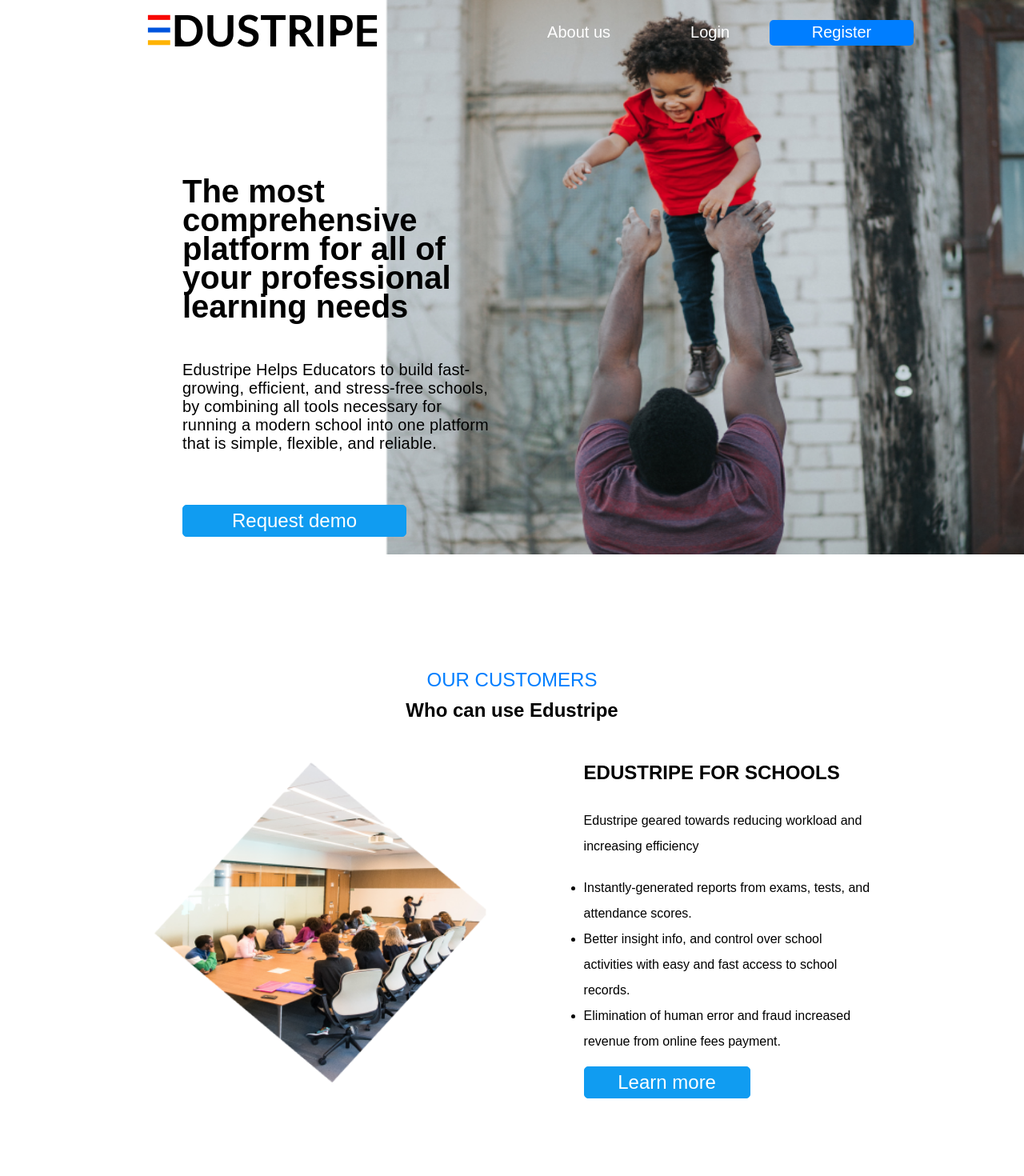
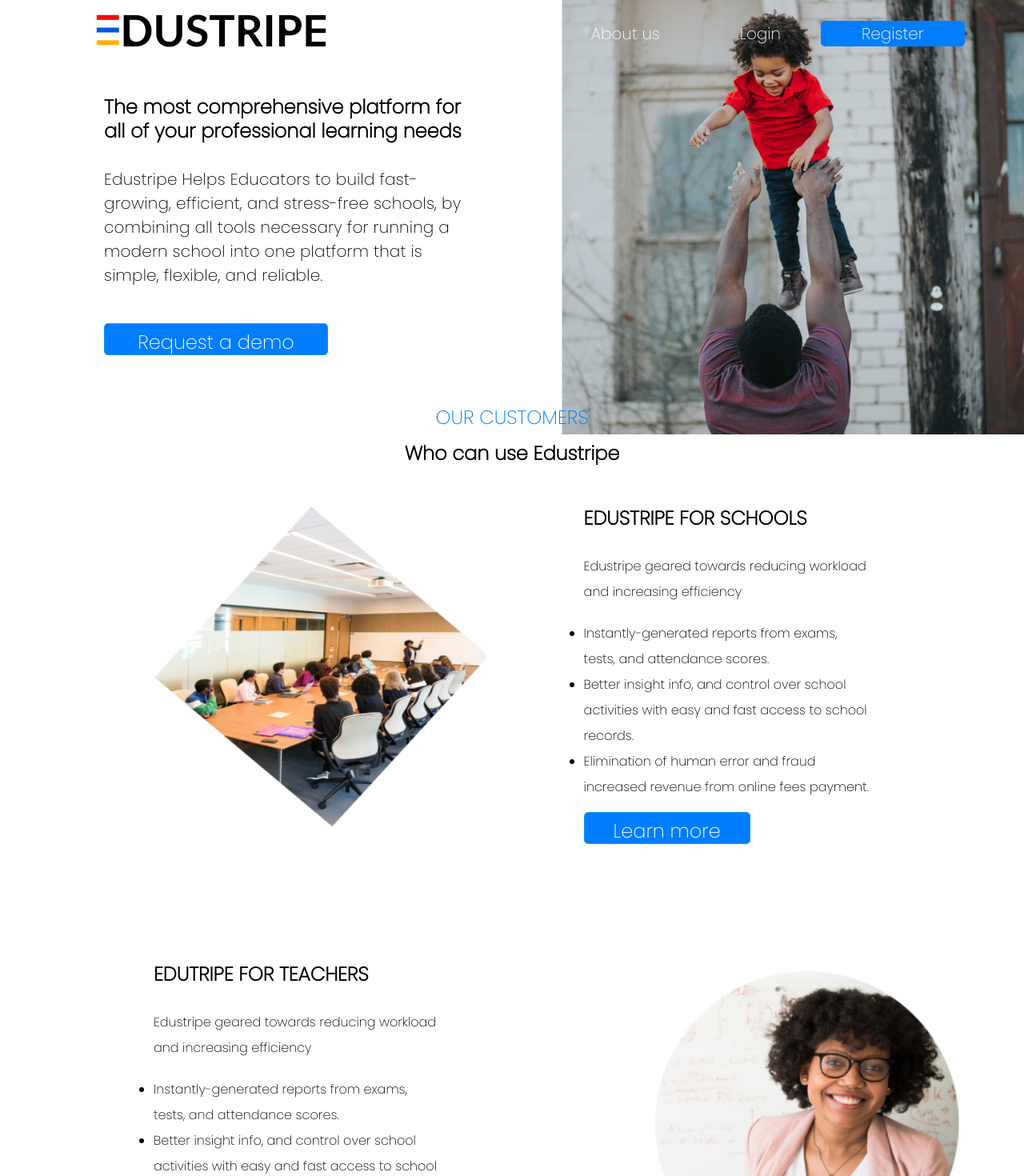
Before and after one commit to edustripetech/edustripe_client_v1, a React app: page / in a window 1280 px wide. Shown: the top 1470 px of the page at 80% size. Built offline with nearby package versions, Linux system fonts and the light colour scheme.

Commit message:
Revamp section one

```diff
--- /dev/null
+++ b/src/assets/svg/Facebook.js
@@ -0,0 +1,12 @@
+import React from 'react';
+
+const Facebook = () => {
+  return (
+    <svg width="30" height="30" viewBox="0 0 30 30" fill="none" xmlns="http://www.w3.org/2000/svg">
+      <circle cx="15" cy="15" r="15" fill="white"/>
+      <path fill-rule="evenodd" clip-rule="evenodd" d="M15 0C6.71573 0 0 6.71573 0 15C0 23.2843 6.71573 30 15 30C23.2843 30 30 23.2843 30 15C30 6.71573 23.2843 0 15 0ZM16.5635 15.6589V23.8197H13.1869V15.6592H11.5V12.8469H13.1869V11.1585C13.1869 8.86425 14.1395 7.5 16.8457 7.5H19.0988V10.3126H17.6905C16.637 10.3126 16.5673 10.7056 16.5673 11.4391L16.5635 12.8466H19.1147L18.8162 15.6589H16.5635Z" fill="#6F6F6F"/>
+    </svg>
+  );
+}
+
+export default Facebook;
--- /dev/null
+++ b/src/assets/svg/Linkedin.js
@@ -0,0 +1,12 @@
+import React from 'react';
+
+const Linkedin = () => {
+  return (
+    <svg width="30" height="30" viewBox="0 0 30 30" fill="none" xmlns="http://www.w3.org/2000/svg">
+      <circle cx="15" cy="15" r="15" fill="white"/>
+      <path fill-rule="evenodd" clip-rule="evenodd" d="M15 0C6.71573 0 0 6.71573 0 15C0 23.2843 6.71573 30 15 30C23.2843 30 30 23.2843 30 15C30 6.71573 23.2843 0 15 0ZM7.20099 12.4236H10.6003V22.6372H7.20099V12.4236ZM10.8242 9.26419C10.8022 8.26275 10.086 7.5 8.92315 7.5C7.76026 7.5 7 8.26275 7 9.26419C7 10.2449 7.73779 11.0296 8.87902 11.0296H8.90074C10.086 11.0296 10.8242 10.2449 10.8242 9.26419ZM18.9457 12.1838C21.1826 12.1838 22.8596 13.6439 22.8596 16.7811L22.8595 22.6372H19.4603V17.173C19.4603 15.8005 18.9684 14.8639 17.7378 14.8639C16.7987 14.8639 16.2393 15.4953 15.9936 16.1051C15.9037 16.3237 15.8817 16.6282 15.8817 16.9334V22.6375H12.4819C12.4819 22.6375 12.5267 13.3823 12.4819 12.4239H15.8817V13.8706C16.3328 13.1752 17.1409 12.1838 18.9457 12.1838Z" fill="#6F6F6F"/>
+    </svg>
+  );
+}
+
+export default Linkedin;
--- /dev/null
+++ b/src/assets/svg/Twitter.js
@@ -0,0 +1,12 @@
+import React from 'react';
+
+const Twitter = () => {
+  return (
+    <svg width="30" height="30" viewBox="0 0 30 30" fill="none" xmlns="http://www.w3.org/2000/svg">
+      <circle cx="15" cy="15" r="15" fill="white"/>
+      <path fill-rule="evenodd" clip-rule="evenodd" d="M15 0C6.71573 0 0 6.71573 0 15C0 23.2843 6.71573 30 15 30C23.2843 30 30 23.2843 30 15C30 6.71573 23.2843 0 15 0ZM16.5635 15.6589V23.8197H13.1869V15.6592H11.5V12.8469H13.1869V11.1585C13.1869 8.86425 14.1395 7.5 16.8457 7.5H19.0988V10.3126H17.6905C16.637 10.3126 16.5673 10.7056 16.5673 11.4391L16.5635 12.8466H19.1147L18.8162 15.6589H16.5635Z" fill="#6F6F6F"/>
+    </svg>
+  );
+}
+
+export default Twitter;
--- a/src/components/Footer/footer.css
+++ b/src/components/Footer/footer.css
@@ -1,7 +1,7 @@
 .footer-div {
   width: 100%;
   height: 300px;
-  background: gray !important;
+  background: gray;
   padding: 30px 0;
 }
 
@@ -30,7 +30,7 @@
   padding: 15px 0;
 }
 
-.footer-img {
-  /* align-items: baseline ;
-  margin: 10px 0 0 0; */
-}
+/* .footer-img {
+  align-items: baseline ;
+  margin: 10px 0 0 0;
+} */
--- a/src/components/Footer/index.js
+++ b/src/components/Footer/index.js
@@ -1,7 +1,10 @@
 import React from 'react';
 import './footer.css';
 
-import edustripesmall from '../../assets/images/edustripesmall.png'
+import edustripesmall from '../../assets/images/edustripesmall.png';
+import Facebook from '../../assets/svg/Facebook';
+import Twitter from '../../assets/svg/Twitter';
+import Linkedin from '../../assets/svg/Linkedin';
 
 const Footer = () => {
   return (
@@ -10,6 +13,9 @@ const Footer = () => {
         <div>
           <div className="footer-img">
             <img alt="" src={edustripesmall} />
+            <Facebook />
+            <Twitter />
+            <Linkedin />
           </div>
         </div>
         <div className="footer-ul-div">
--- a/src/components/Navbar/navbar.css
+++ b/src/components/Navbar/navbar.css
@@ -3,7 +3,7 @@
 }
 
 .nav-div {
-  width: 80%;
+  width: 90%;
   display: flex;
   justify-content: space-between;
   align-items: center;
--- a/src/main.css
+++ b/src/main.css
@@ -1,5 +1,7 @@
+@import url('https://fonts.googleapis.com/css2?family=Poppins:wght@100;200&display=swap');
+
 * {
   margin: 0;
   padding: 0;
-  font-family: Arial, Helvetica, sans-serif;
+  font-family: 'Poppins', sans-serif;
 }
--- a/src/views/Home/home.css
+++ b/src/views/Home/home.css
@@ -1,7 +1,3 @@
-section {
-  /* margin: 5% 0; */
-}
-
 .sec-one {
   width: 100%;
   display: flex;
@@ -12,8 +8,8 @@ section {
   display: flex;
   flex-direction: column;
   padding: 20px 0;
-  width: 30%;
-  margin: 100px 228px;
+  width: 35%;
+  margin: 5px 130px;
   justify-content: center;
 }
 
@@ -25,18 +21,18 @@ section {
 }
 
 .hero-img {
-  width: 800px;
-  height: 693px;
+  width: 580px;
+  height: 543px;
 }
 
 .lefts {
-  padding: 20px 0;
+  padding: 10px 0;
 }
 
 .lefts>h1 {
-  font-weight: 900;
-  font-size: 40px;
-  line-height: 36px;
+  font-weight: 800;
+  font-size: 24px;
+  line-height: 30px;
 }
 
 .lefts> p {
@@ -162,16 +158,22 @@ section {
 
 .sec-6-div {
   width: 70%;
-  background: rgb(229, 90, 40);
+  background: #F16510;
   color: #fff;
   margin: 5% auto;
   padding: 20px;
   text-align: center;
-  border-radius: 5px;
+  border-radius: 6px;
   line-height: 2;
+}
+
+.sec-6-div > h1 {
+  font-size: 30px;
+  font-weight: bold;
 }
 
 .sec-6-div > p {
   width: 85%;
   margin: 0 auto;
+  font-size: 20px;
 }
--- a/src/views/Home/index.js
+++ b/src/views/Home/index.js
@@ -31,11 +31,11 @@ const Home = () => {
             </div>
             <div className="lefts">
               <Button
-                label='Request demo'
+                label='Request a demo'
                 id='demo'
                 className="demo"
                 style={{
-                  background: '#109CF1',
+                  background: '#007EFF',
                   color: '#fff',
                   cursor: 'pointer',
                   borderRadius: '5px',
@@ -84,7 +84,7 @@ const Home = () => {
                 id='learnmore'
                 className="learnmore"
                 style={{
-                  background: '#109CF1',
+                  background: '#007EFF',
                   color: '#fff',
                   cursor: 'pointer',
                   borderRadius: '5px',
@@ -123,7 +123,7 @@ const Home = () => {
                 id='learnmore'
                 className="learnmore"
                 style={{
-                  background: '#109CF1',
+                  background: '#007EFF',
                   color: '#fff',
                   cursor: 'pointer',
                   borderRadius: '5px',
@@ -167,7 +167,7 @@ const Home = () => {
                 id='learnmore'
                 className="learnmore"
                 style={{
-                  background: '#109CF1',
+                  background: '#007EFF',
                   color: '#fff',
                   cursor: 'pointer',
                   borderRadius: '5px',
@@ -231,10 +231,10 @@ const Home = () => {
       <section>
         <div className="sec-6-div">
           <h1>Why Edustripe?</h1>
-          <p>Edustripe Helps Educators to build fast-growing, efficient, and stress-free schools, by combining all tools necessary for running a modern school into one platform that is simple, flexible, and reliableEdustripe Helps Educators to build fast-growing, efficient, and stress-free schools, by combining all tools necessary for running a modern school into one platform that is simple, flexible, and reliable</p>
+          <p>Edustripe helps boost enrollment/promote your school brands with our partners, Pay school fees and save easily with us and provide Secure way of storing and easy retrieval of school information/data</p>
           <div className="sec-btn-div">
             <Button
-            label='Learn more'
+            label='Request a free demo now!'
             id='learnmore'
             className="learnmore"
             style={{
@@ -251,7 +251,7 @@ const Home = () => {
               textAlign: 'center',
               alignItems: 'center',
               margin: '15px 0',
-              width: '18.5rem',
+              width: '20rem',
             }}
           />
         </div>
```
